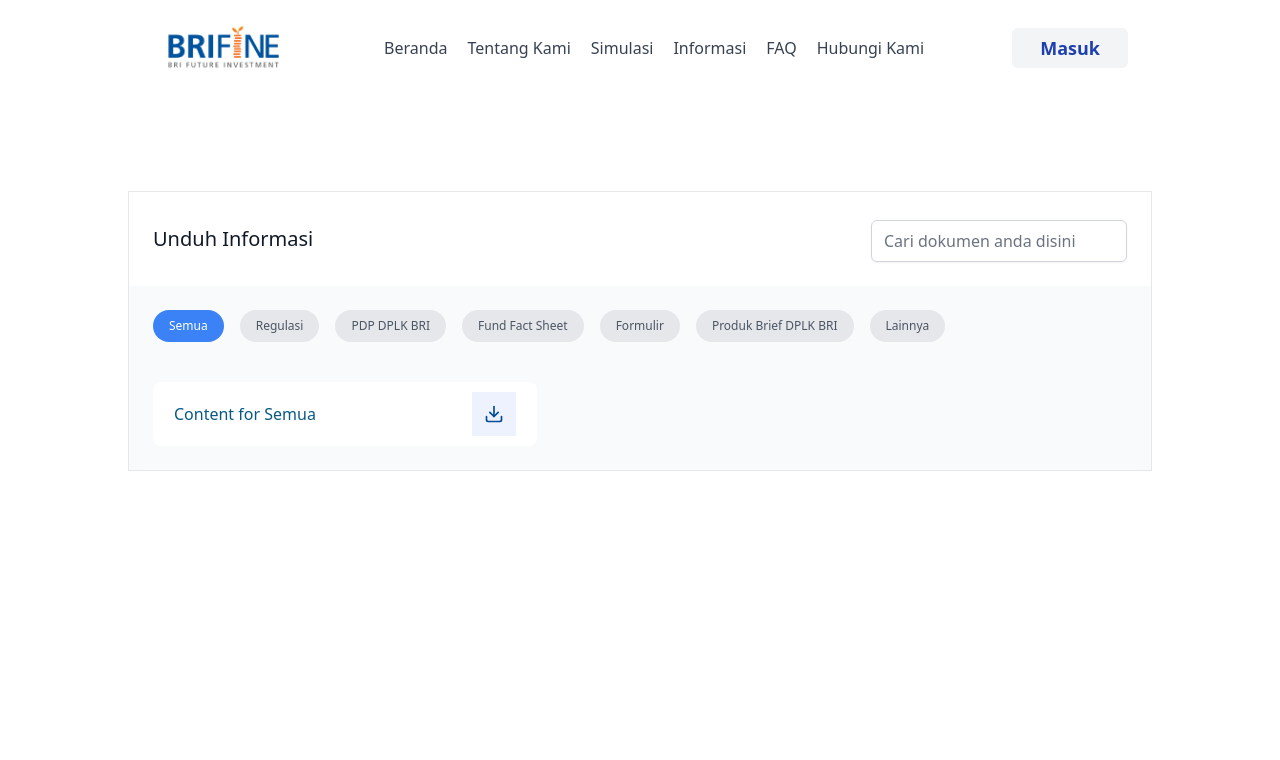
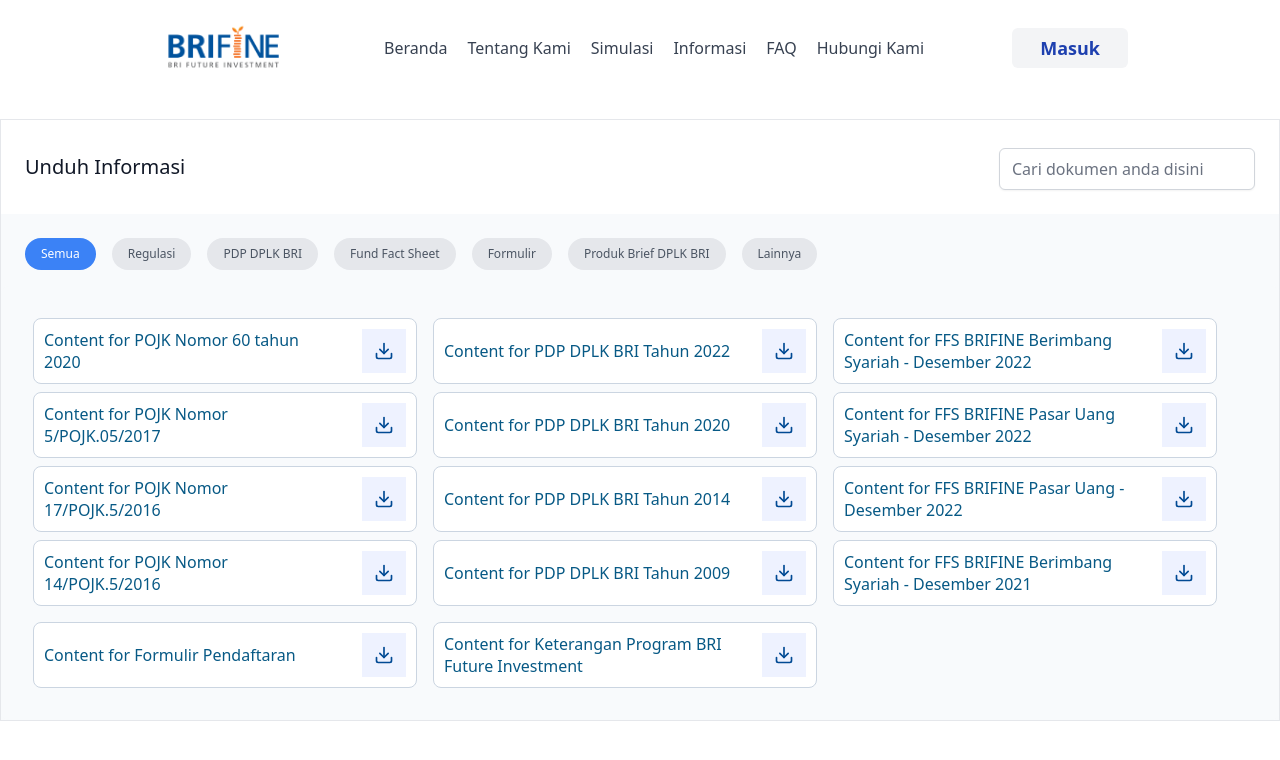
Before and after one commit to hansevant/dplk-site, a React (Create React App) app: page /information in a window 1280 px wide. Shown: the top 760 px of the page. Built offline with nearby package versions, Linux system fonts and the light colour scheme.

Commit message:
finishing doc info

```diff
--- a/src/pages/Information.js
+++ b/src/pages/Information.js
@@ -8,21 +8,80 @@
 
   const tabs = [
     { id: 1, cat: 'Semua' },
-    { id: 2, cat: 'Regulasi', doc : {
+    { id: 2, cat: 'Regulasi', doc : [
+            {
                 docId :1,
-        title: "pp file",
-    }},
-    { id: 3, cat: 'PDP DPLK BRI' },
-    { id: 4, cat: 'Fund Fact Sheet' },
-    { id: 5, cat: 'Formulir' },
-    { id: 6, cat: 'Produk Brief DPLK BRI' },
+                title: "POJK Nomor 60 tahun 2020",
+            },
+            {
+                docId :2,
+                title: "POJK Nomor 5/POJK.05/2017",
+            },
+            {
+                docId :3,
+                title: "POJK Nomor 17/POJK.5/2016",
+            },
+            {
+                docId :4,
+                title: "POJK Nomor 14/POJK.5/2016",
+            },
+        ]
+    },
+    { id: 3, cat: 'PDP DPLK BRI', doc : [
+        {
+            docId :1,
+            title: "PDP DPLK BRI Tahun 2022",
+        },
+        {
+            docId :2,
+            title: "PDP DPLK BRI Tahun 2020",
+        },
+        {
+            docId :3,
+            title: "PDP DPLK BRI Tahun 2014",
+        },
+        {
+            docId :4,
+            title: "PDP DPLK BRI Tahun 2009",
+        },
+    ] },
+    { id: 4, cat: 'Fund Fact Sheet', doc : [
+        {
+            docId :1,
+            title: "FFS BRIFINE Berimbang Syariah - Desember 2022",
+        },
+        {
+            docId :2,
+            title: "FFS BRIFINE Pasar Uang Syariah - Desember 2022",
+        },
+        {
+            docId :3,
+            title: "FFS BRIFINE Pasar Uang - Desember 2022",
+        },
+        {
+            docId :4,
+            title: "FFS BRIFINE Berimbang Syariah - Desember 2021",
+        },
+    ] },
+    { id: 5, cat: 'Formulir', doc : [
+        {
+            docId :1,
+            title: "Formulir Pendaftaran",
+        },
+    ] },
+    { id: 6, cat: 'Produk Brief DPLK BRI', doc : [
+        {
+            docId :1,
+            title: "Keterangan Program BRI Future Investment",
+        },
+    ]},
     { id: 7, cat: 'Lainnya' },
   ];
 
   return (
     <>
         <Navbar />
-        <div className="max-w-screen-lg mt-24 bg-slate-50 border mx-auto">
+        <div className="max-w-screen-xl my-6 bg-slate-50 border mx-auto">
             <div className='flex justify-between bg-white items-center p-6'>
                 <h1 className="text-gray-900 text-xl font-medium font-['DM Sans'] leading-normal">Unduh Informasi</h1>
                 <input
@@ -48,27 +107,52 @@
                 </li>
                 ))}
             </ul>
-            <div>
+            <div className='mt-4 p-6 flex bg-slate-50 rounded-lg'>
   {tabs.map((tab) => (
     <div
       key={tab.id}
-                    className={`${
-                    activeTab === tab.id ? 'block' : 'hidden'
-                    } mt-4 p-6 bg-slate-50 rounded-lg`}
+      className={`${activeTab === tab.id ? 'block' : 'hidden'} flex flex-wrap`}
     >
-                    <div className="w-96 h-16 items-center bg-white p-2.5 rounded-lg flex-col justify-center gap-2.5 inline-flex">
-                        <div className="justify-start items-center gap-2.5 inline-flex">
-                            <a href={Regulasi} target='_blank' rel="noreferrer">
-                                <p className="w-72 text-sky-800 text-base font-medium font-['DM Sans'] leading-snug">Content for {tab.cat}</p>
+      {activeTab === 1 && tab.cat === 'Semua' ? (
+        // Render all documents for the "Semua" category
+        tabs
+          .filter((t) => t.cat !== 'Semua' && Array.isArray(t.doc)) // Filter out "Semua" and tabs with an array of docs
+          .map((filteredTab) => (
+            <div key={filteredTab.id} className="">
+              {filteredTab.doc.map((document) => (
+                <div key={document.docId} className="flex m-2 w-96 justify-between border border-slate-300 items-center bg-white p-2.5 rounded-lg">
+                  <a href={Regulasi} target="_blank" rel="noreferrer">
+                    <p className="text-sky-800 w-72 text-base font-medium font-['DM Sans'] leading-snug">
+                      Content for {document.title}
+                    </p>
                   </a>
                   <div className='p-3 bg-indigo-50 text-[#014A94]'>
                     <FiDownload size={20} />
                   </div>
                 </div>
+              ))}
             </div>
+          ))
+      ) : Array.isArray(tab.doc) ? (
+        // Render the document for other categories with an array of docs
+        tab.doc.map((document) => (
+            <div key={document.docId}  className="flex m-2 w-96 justify-between border border-slate-300 items-center bg-white p-2.5 rounded-lg">
+              <a href={Regulasi} target="_blank" rel="noreferrer">
+                <p className="text-sky-800 text-base font-medium font-['DM Sans'] leading-snug">
+                  Content for {document.title}
+                </p>
+              </a>
+              <div className='p-3 bg-indigo-50 text-[#014A94]'>
+                <FiDownload size={20} />
+              </div>
+            </div>
+        ))
+      ) : null}
     </div>
   ))}
 </div>
+
+
         </div>
     </>
   );
```
Lines whose indentation alone changed are shown as unchanged.
